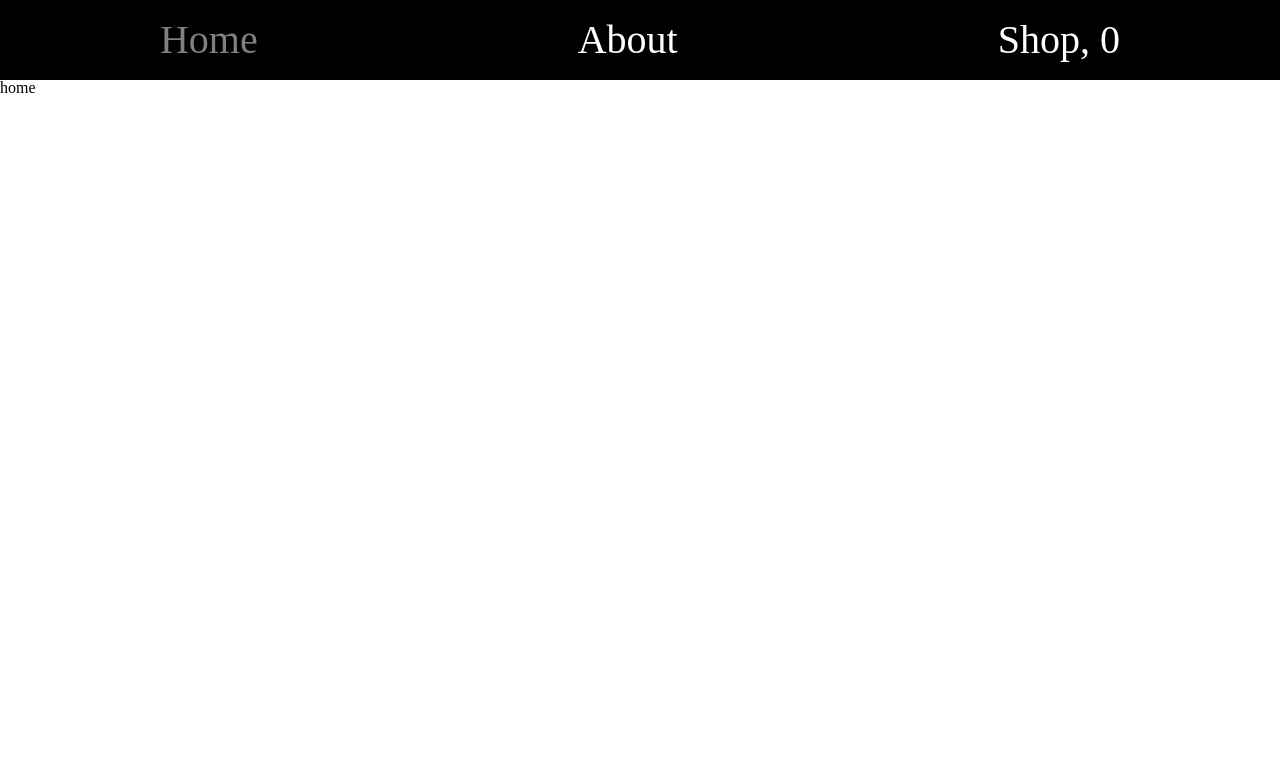
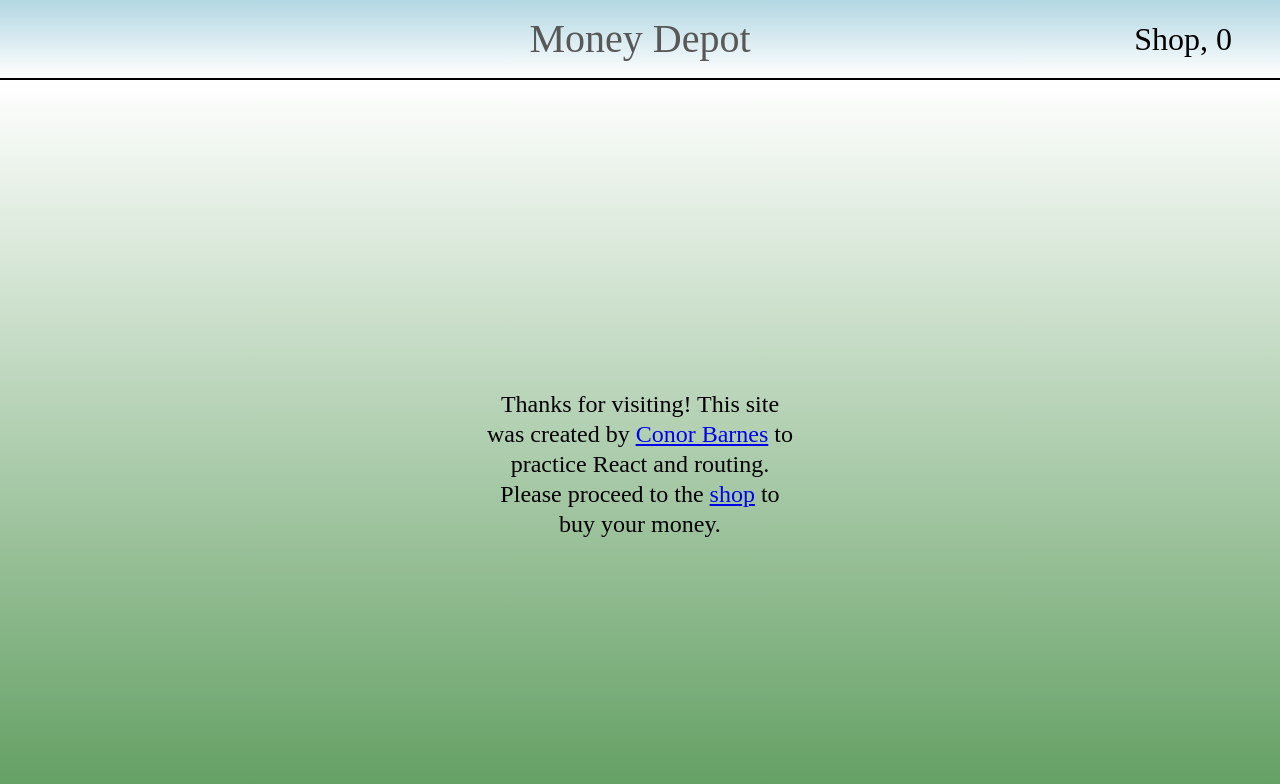
Before and after one commit to Ideopunk/shopping-cart, a React (Create React App) app: page / in a window 1280 px wide. Shown: the top 784 px of the page. Built offline with nearby package versions, Linux system fonts and the light colour scheme.

Commit message:
gradient backgrounds

```diff
--- a/src/App.js
+++ b/src/App.js
@@ -1,5 +1,5 @@
 import React, { useState } from "react";
-import { BrowserRouter as Router, Switch, Route, NavLink } from "react-router-dom";
+import { BrowserRouter as Router, Switch, Route, Link, NavLink } from "react-router-dom";
 import "./styles/App.scss";
 import Shop from "./components/Shop";
 
@@ -34,13 +34,15 @@ const App = () => {
 	const [products, setProducts] = useState(initialProducts);
 
 	const alterQuantity = (name, amount) => {
-    setProducts(products.map((product) => {
+		setProducts(
+			products.map((product) => {
 				if (product.name === name) {
-        product.quantity = amount
+					product.quantity = amount;
 				}
 				return product;
-    }))
-  }
+			})
+		);
+	};
 
 	const incrementQuantity = (name, direction) => {
 		console.log(name, direction);
@@ -64,17 +66,14 @@ const App = () => {
 		);
 	};
 
-  const totalQuantity = products.reduce((a, b) => ({quantity: a.quantity + b.quantity}))
+	const totalQuantity = products.reduce((a, b) => ({ quantity: a.quantity + b.quantity }));
 
 	return (
 		<Router>
 			<div className="App">
 				<nav className="navbar">
-					<NavLink className="nav-link" to="/" exact={true} activeClassName="active-link">
-						Home
-					</NavLink>
-					<NavLink className="nav-link" to="/about" activeClassName="active-link">
-						About
+					<NavLink className="nav-link home-link" to="/" exact={true} activeClassName="active-link">
+						Money Depot
 					</NavLink>
 					<NavLink className="nav-link" to="/shop" activeClassName="active-link">
 						Shop, {Number(totalQuantity.quantity)}
@@ -82,12 +81,16 @@ const App = () => {
 				</nav>
 				<Switch>
 					<Route exact path="/" component={Home} />
-					<Route exact path="/about" component={About} />
 					<Route
 						exact
 						path="/shop"
 						render={(props) => (
-							<Shop {...props} products={products} incrementQuantity={incrementQuantity} alterQuantity={alterQuantity} />
+							<Shop
+								{...props}
+								products={products}
+								incrementQuantity={incrementQuantity}
+								alterQuantity={alterQuantity}
+							/>
 						)}
 					/>
 				</Switch>
@@ -97,20 +100,17 @@ const App = () => {
 };
 
 const Home = () => {
-	return <div>home</div>;
-};
-
-const About = () => {
 	return (
 		<div className="content">
-			<h2>About</h2>
+			<div className="text-squeeze">
 			<p>
 				Thanks for visiting! This site was created by{" "}
 				<a target="_blank" rel="noopener noreferrer" href="https://github.com/Ideopunk/">
 					Conor Barnes
 				</a>{" "}
-				as a way to practice routing with React.
+				to practice React and routing. Please proceed to the <Link to="/shop">shop</Link> to buy your money.
 			</p>
+			</div>
 		</div>
 	);
 };
--- a/src/components/Shop.js
+++ b/src/components/Shop.js
@@ -60,23 +60,25 @@ const Cart = (props) => {
 	console.log(props.products);
 
 	const moneySum = (props) => {
-        const arrayOfTotals = props.products.map(product => {
-            return product.cost * product.quantity
-        })
-        return arrayOfTotals.reduce((a, b) => a + b)
-    }
+		const arrayOfTotals = props.products.map((product) => {
+			return product.cost * product.quantity;
+		});
+		return arrayOfTotals.reduce((a, b) => a + b);
+	};
 
-    const totalMoney = moneySum(props)
-    console.log(totalMoney)
+	const totalMoney = moneySum(props);
+	console.log(totalMoney);
 
 	const totalEntries = props.products.map((product) => {
 		if (product.quantity > 0) {
 			return (
 				<div className="cart-entry" key={product.name}>
-					<p>{product.name} </p>
+					<p className="cart-title">{product.name} </p>
+					<div className="cart-numbers">
 						<div>{`${product.quantity} * $${product.cost}.00`}</div>
 						<div value={product.cost * product.quantity}>
 							{product.quantity * product.cost}.00
+						</div>
 					</div>
 				</div>
 			);
@@ -85,17 +87,20 @@ const Cart = (props) => {
 		}
 	});
 
-	return (
-		<div className="cart">
+	const innerCart = (
 		<div className="inner-cart">
-				<div>{totalEntries}</div>
-				<div className="total">
-					<h3>Total: ${totalMoney}.00</h3>
+			<div className="entries-list">{totalEntries}</div>
+			<div className="total-div">
+				<div className="cart-entry">
+					<p className="cart-title">Total:</p>
+					<div className="cart-numbers">${totalMoney}.00</div>
+				</div>
 				<button>Checkout</button>
 			</div>
 		</div>
-		</div>
     );
+
+	return <div className="cart">{totalMoney > 0? innerCart : null}</div>;
 };
 
 export default Shop;
--- a/src/styles/App.scss
+++ b/src/styles/App.scss
@@ -1,29 +1,69 @@
 @import "Reset";
 @import "Shop";
+
+.App {
+    display: flex;
+    flex-direction: column;
+    justify-content: center;
+    height: 100%;
+    overflow: hidden;
+}
 
 .navbar {
     height: 10vh;
     background-color: black;
-    color: white;
+    background: linear-gradient(to bottom, rgb(178, 215, 226), white);
+    border-bottom: 2px solid black;
+    color: black;
     display: flex;
-    justify-content: space-around;
+    justify-content: space-between;
     align-items: center;
-    font-size: 2.5rem;
+    font-size: 2rem;
+    box-sizing: border-box;
+    padding: 0 3rem;
+    position: relative;
 }
 
 .content {
     display: flex;
+    width: 100%;
+    height: 90vh;
     flex-direction: column;
+    line-height: 1.25;
     padding-top: 3rem;
     font-size: 1.5rem;
     box-sizing: border-box;
     justify-content: center;
+    text-align: center;
     align-items: center;
+    align-self: center;
+    background: linear-gradient(to top, rgb(97, 158, 97), white);
+}
+
+.text-squeeze {
+    width: 25%;
 }
 
 .nav-link {
-   color: white;
+   color: black;
    text-decoration: none;
+   margin-left: auto;
+   transition: 0.1s color linear;
+}
+
+.nav-link:hover {
+    color: rgb(88, 88, 88);
+}
+
+.home-link {
+    position: absolute;
+    left: 0;
+    right: 0;
+    width: 20vw;
+    text-align: center;
+    margin-left: auto;
+    margin-right: auto;
+    font-size: 2.5rem;
 }
 
 h2 {
@@ -32,5 +72,11 @@ h2 {
 }
 
 .active-link {
-    color: grey;
+    color: rgb(88, 88, 88);
 }
+
+button {
+    border: 0px;
+    background-color: inherit;
+    border-radius: 15px;
+}
--- a/src/styles/Shop.scss
+++ b/src/styles/Shop.scss
@@ -1,7 +1,10 @@
 .shop {
 	height: 90vh;
+	min-height: 800px;
 	display: flex;
     box-sizing: border-box;
+    background: linear-gradient(to top, rgb(192, 139, 118), white);
+
 }
 
 .products {
@@ -44,11 +47,6 @@
 }
 
 // Cart things
-
-.cart-entry {
-    margin: 0.5rem;
-}
-
 .inner-cart {
 	display: flex;
 	flex-direction: column;
@@ -56,17 +54,43 @@
 	align-items: center;
 	margin: 5rem;
     border: 2px solid black;
+    background-color: white;
 	width: 60%;
-    min-height: 40vh;
 	max-height: 80vh;
 	border-radius: 15px;
+    overflow: hidden;
 }
 
-.total {
-    border-top: 2px solid black;
+.entries-list {
+	width: 100%;
+	border-bottom: 2px solid black;
+	box-sizing: border-box;
+}
+
+.cart-entry {
+	padding: 0.75rem;
+	box-sizing: border-box;
+	display: flex;
+	width: 100%;
+	justify-content: space-between;
+}
+
+.cart-title {
+	font-size: 1.5rem;
+}
+
+.cart-numbers {
+	text-align: end;
+}
+
+.total-div {
 	width: 100%;
 	box-sizing: border-box;
-    padding: 1rem;
+	padding: 1rem 0;
 	margin-top: auto;
 	text-align: center;
 }
+
+.total-div * {
+	font-size: 1.5rem;
+}
```
Lines whose indentation alone changed are shown as unchanged.
